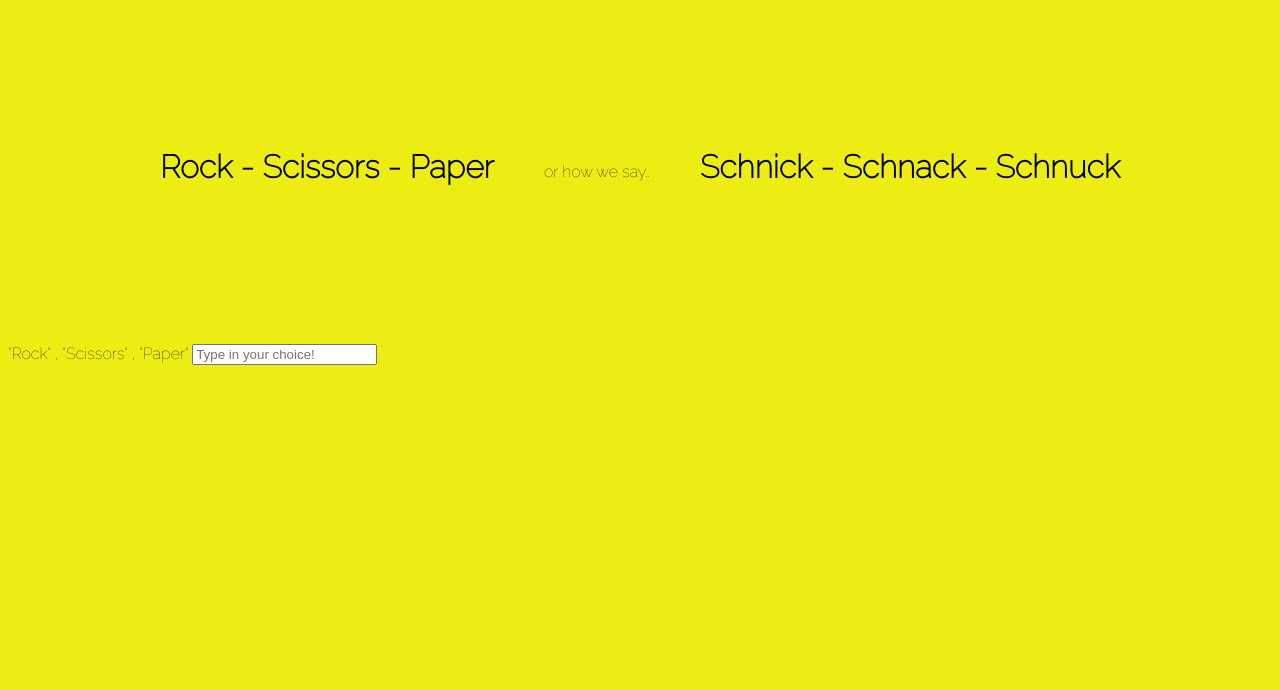
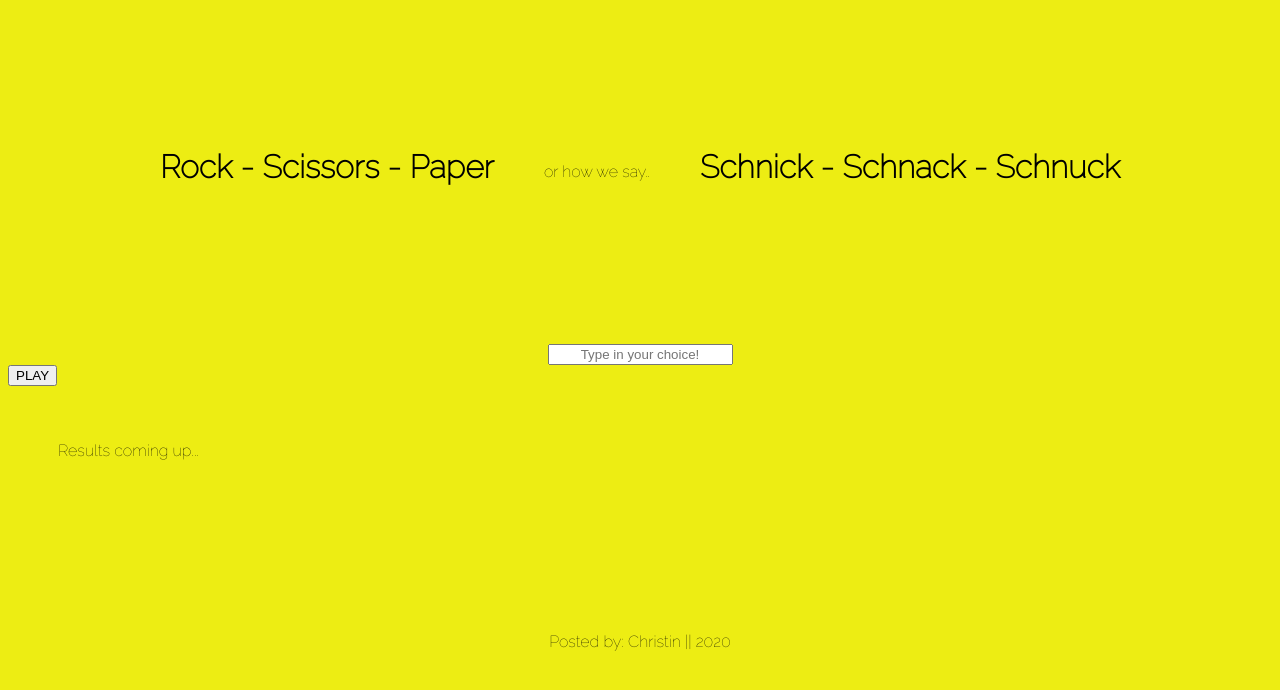
Before and after one commit to ChristinBergmann/SchnickSchnackSchnuck, a plain HTML site: page index.html in a window 1280 px wide. Drawn offline with Linux system fonts and the light colour scheme.

Commit message:
positioning elements + add code to clear answerbox

```diff
--- a/index.html
+++ b/index.html
@@ -20,10 +20,20 @@
     </header>
 
     <main>
-        <label for="user">"Rock" , "Scissors" , "Paper"</label>
-        <input id="user" type="text" name="" placeholder="Type in your choice!" pattern="[a-zA-Z]">
+        <section>
+            <label for="user"></label>
+            <input id="user" type="text" name="" placeholder="Type in your choice!" pattern="[a-zA-Z]">
+        </section>
+        <button id="playBtn" onclick="playGame()">PLAY</button>
 
+        <br>
+
+        <p>Results coming up...</p>
+        <div id="answerBox"></div>
     </main>
+    <footer>
+        <p>Posted by: Christin || 2020</p>
+    </footer>
 
 
 
--- a/main.js
+++ b/main.js
@@ -1,10 +1,14 @@
 //_________Schnick Schnack Schnuck Spiel_________//
 
 const getUserChoice = userInput => {
-    userInput = userInput.toLowerCase();
+    userInput = document.getElementById("user").value.toLowerCase();
+
     if (userInput === "rock" || userInput === "paper" || userInput === "scissors" || userInput === "bomb") {
         return userInput;
     } else {
+        let errorMessage = document.createElement("p")
+        errorMessage.innerHTML = "You can only choose between: rock, paper or scissors !";
+
         console.log("You can only choose between: rock, paper or scissors !");
     }
 }
@@ -53,10 +57,36 @@ function determineWinner(userChoice, computerChoice) {
 }
 
 const playGame = () => {
-    const userChoice = getUserChoice("bomb");
+    const userChoice = getUserChoice();
     const computerChoice = getComputerChoice();
-    console.log("You threw: " + userChoice);
-    console.log("The computer threw: " + computerChoice);
-    console.log(determineWinner(userChoice, computerChoice));
+
+
+    if (userChoice) {
+        document.getElementById("answerBox")
+        answerBox.innerHTML = "";
+
+        let answerUser = document.createElement("h3")
+        let answerComputer = document.createElement("h3")
+        let resultWinner = document.createElement("h2")
+
+        answerUser.innerHTML = "You threw: " + userChoice;
+        answerComputer.innerHTML = "The computer threw: " + computerChoice;
+        resultWinner.innerHTML = determineWinner(userChoice, computerChoice);
+
+
+        answerBox.appendChild(answerUser)
+        answerBox.appendChild(answerComputer)
+        answerBox.appendChild(resultWinner)
+
+        console.log("You threw: " + userChoice);
+        console.log("The computer threw: " + computerChoice);
+        console.log(determineWinner(userChoice, computerChoice));
+
+        document.getElementById("answerBox").style.visibility = "visible";
+
+    } else {
+
+        document.getElementById("answerBox").style.visibility = "hidden";
+    }
 }
 playGame();
--- a/style.css
+++ b/style.css
@@ -13,3 +13,35 @@ header {
 p {
   padding: 20px 50px 20px 50px;
 }
+
+section {
+  display: flex;
+  justify-content: center;
+}
+
+input {
+  text-align: center;
+}
+
+button {
+  display: flex;
+  align-self: center;
+}
+
+#answerBox {
+  visibility: visible;
+
+  position: relative;
+  display: flex;
+  flex-direction: column;
+  justify-content: center;
+}
+
+footer {
+  position: relative;
+  width: 100%;
+  bottom: -100px;
+}
+footer p {
+  text-align: center;
+}
```
